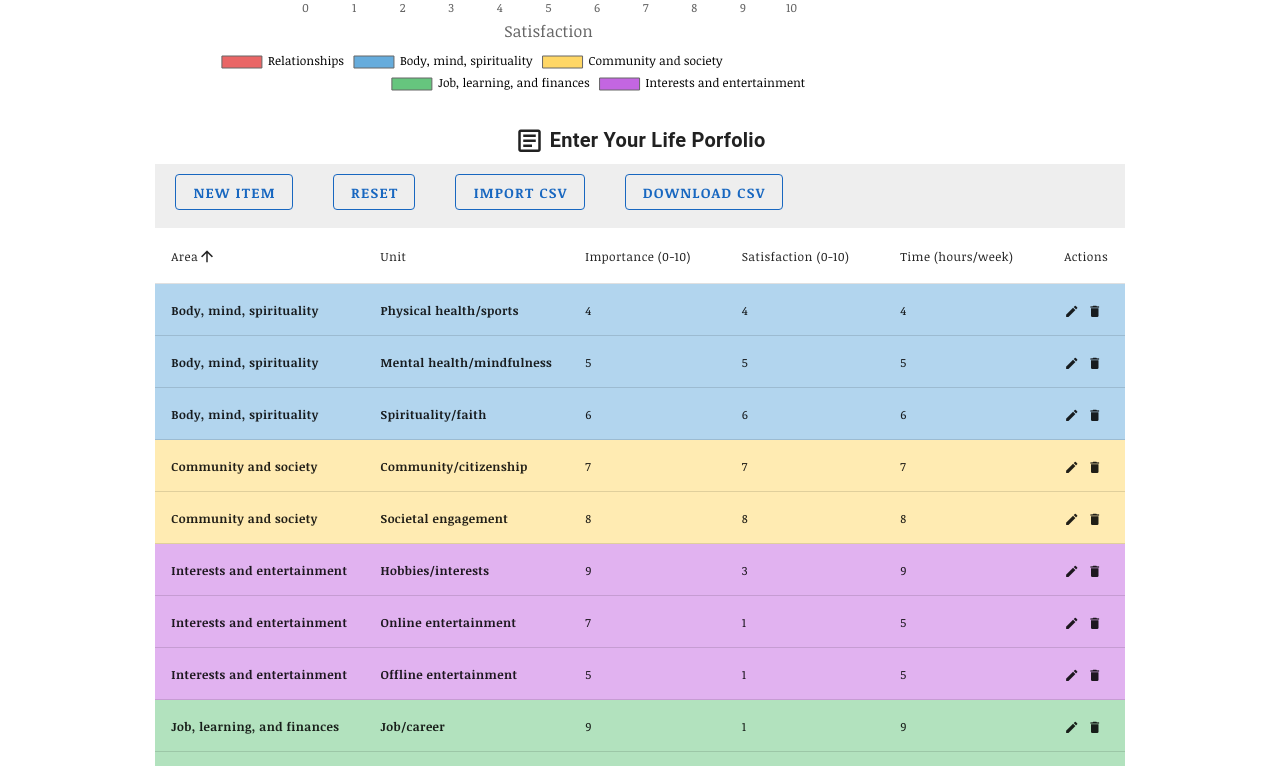
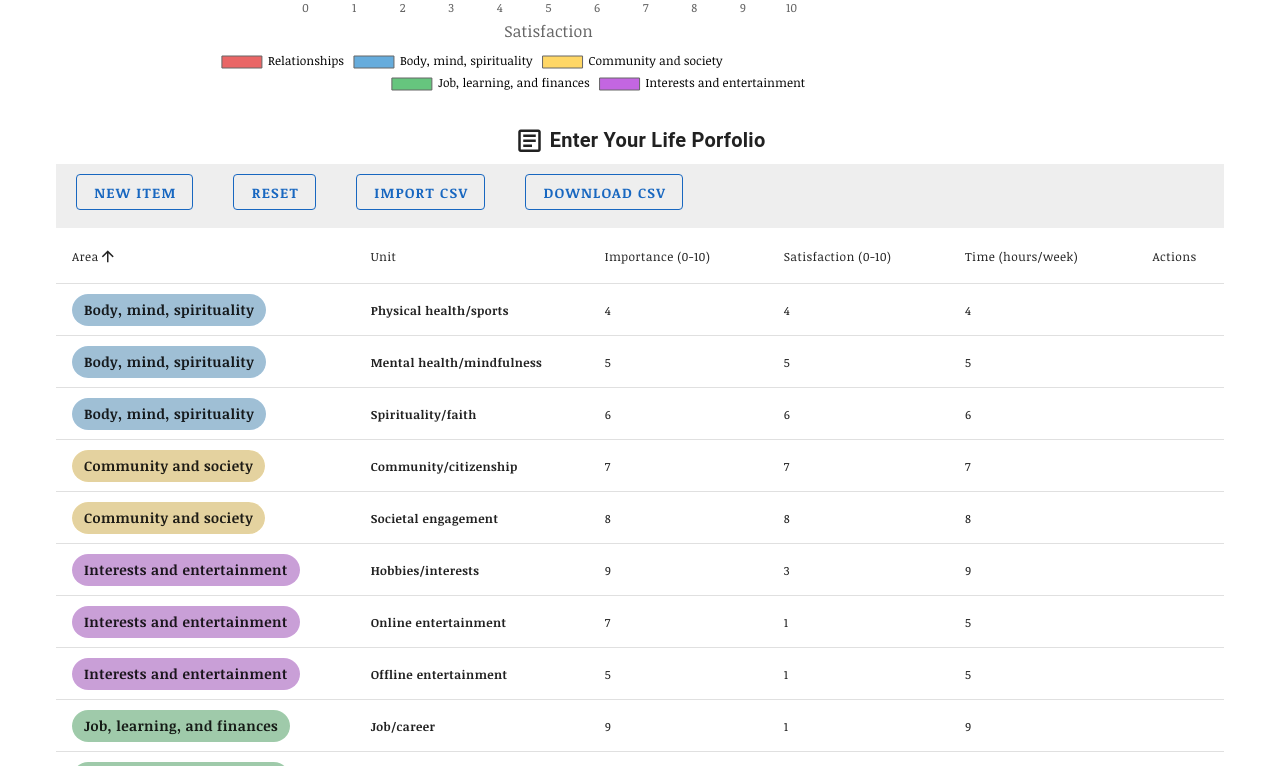
Before and after one commit to cameronlai/strategic-life-portfolio, a Vue app: page / in a window 1280 px wide. Shown: the part 894-1660 px from the top of the page. Built offline with nearby package versions, Linux system fonts and the light colour scheme.

Commit message:
Fix mobile view with colouring

```diff
--- a/src/components/Home.vue
+++ b/src/components/Home.vue
@@ -41,7 +41,7 @@
         </v-col>
       </v-row>
       <v-row class="my-1" justify="center">
-        <v-col cols="10">
+        <v-col cols="12">
           <v-card class="" rounded="lg" variant="text">
             <v-card-title
               class="text-body-1 text-sm-h6 text-center font-weight-bold"
@@ -199,33 +199,16 @@
                   </v-dialog>
                 </v-toolbar>
               </template>
-              <template v-slot:item="{ item }">
-                <!-- write tr with background inline colour of orange, don't call getRowClass function-->
-                <tr :style="{ backgroundColor: getRowColor(item.area) }">
-                  <td class="font-weight-bold">
-                    {{ item.area }}
-                  </td>
-                  <td class="font-weight-bold">
-                    {{ item.unit }}
-                  </td>
-                  <td>
-                    {{ item.importance }}
-                  </td>
-                  <td>
-                    {{ item.satisfaction }}
-                  </td>
-                  <td>
-                    {{ item.time }}
-                  </td>
-                  <td>
-                    <v-icon class="me-2" size="small" @click="editItem(item)">
-                      mdi-pencil
-                    </v-icon>
-                    <v-icon size="small" @click="deleteItem(item)">
-                      mdi-delete
-                    </v-icon>
-                  </td>
-                </tr>
+              <template v-slot:item.area="{ value }">
+                <v-chip
+                  class="font-weight-bold tonal"
+                  :style="{ backgroundColor: getRowColor(value) }"
+                >
+                  {{ value }}
+                </v-chip>
+              </template>
+              <template v-slot:item.unit="{ value }">
+                <div class="font-weight-bold">{{ value }}</div>
               </template>
             </v-data-table>
           </v-card>
```
